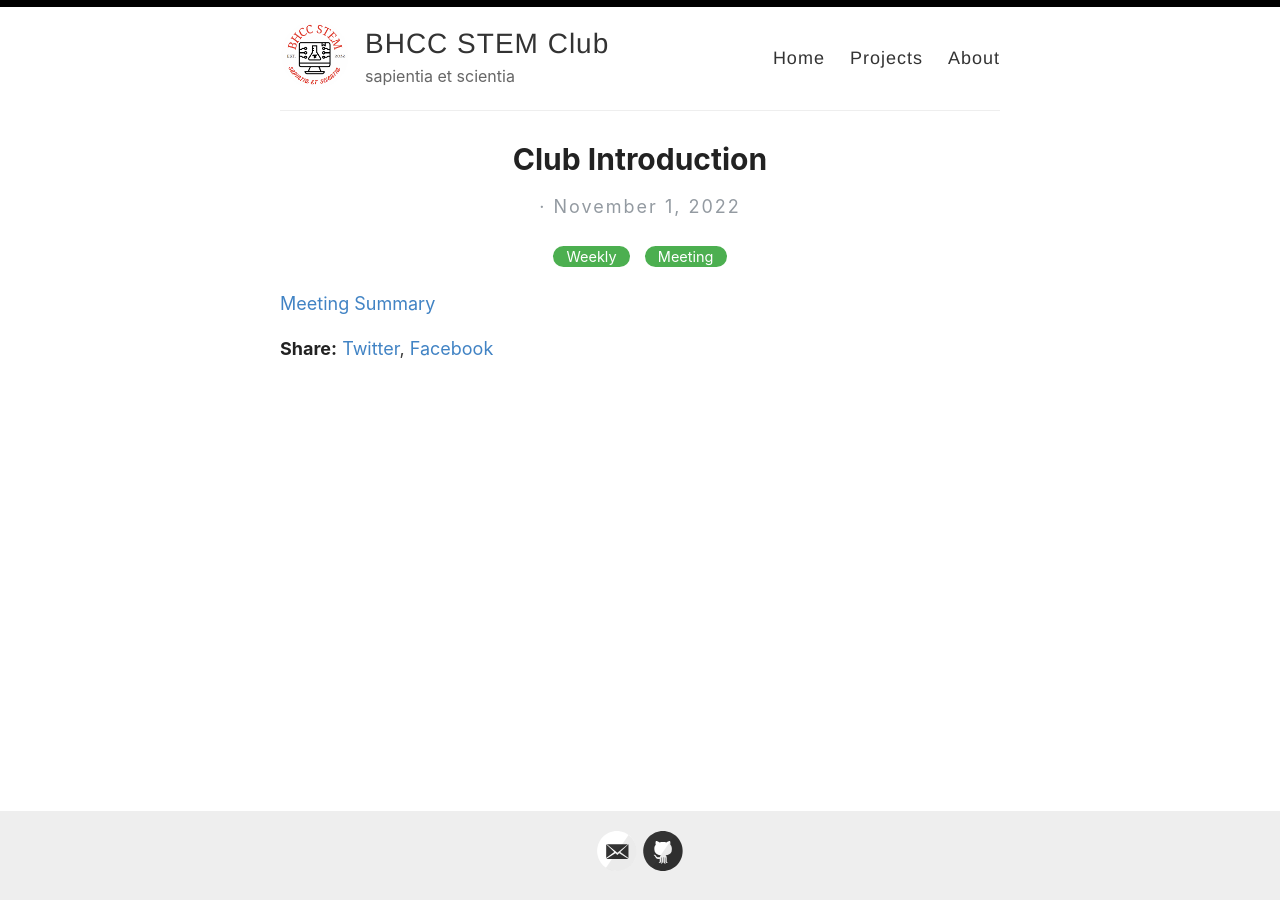
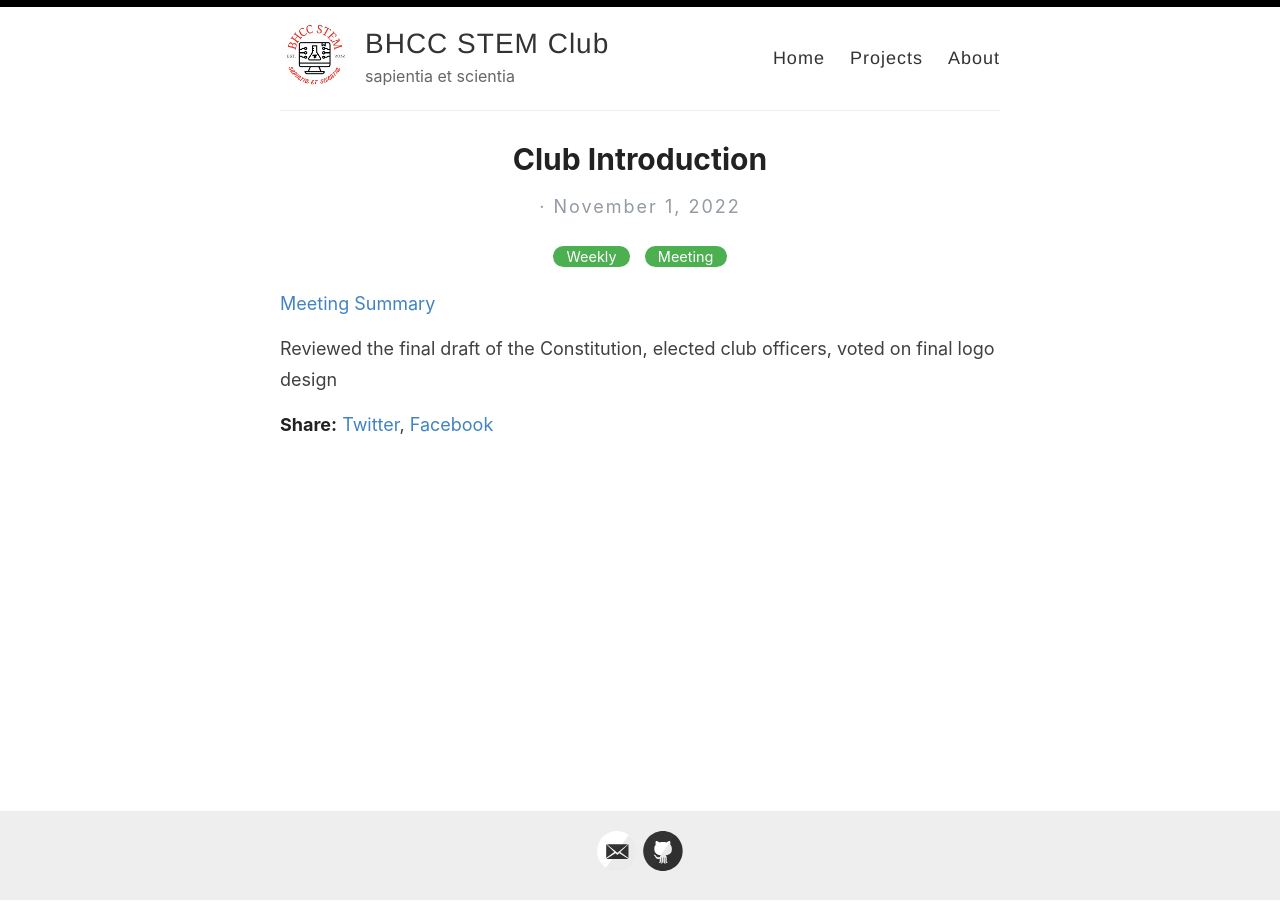
Before and after one commit to bhccstem/bhccstem.github.io, a Jekyll site: the page built from _posts/2022-11-01-meeting1.md, in a window 1280 px wide. Built offline with Jekyll 4.4.1, drawn with Linux system fonts in a browser that asks for light colours.

Commit message:
Update 2022-11-01-meeting1.md

```diff
--- a/_posts/2022-11-01-meeting1.md
+++ b/_posts/2022-11-01-meeting1.md
@@ -1,7 +1,9 @@
 ---
 layout: post
 title: Club Introduction
-categories: Weekly Meeting
+categories: "Weekly Meeting"
 ---
 
 [Meeting Summary](https://bhccstem.github.io/files/STEM_Meeting_Notes_11_1_22.pdf)
+
+Reviewed the final draft of the Constitution, elected club officers, voted on final logo design
```
